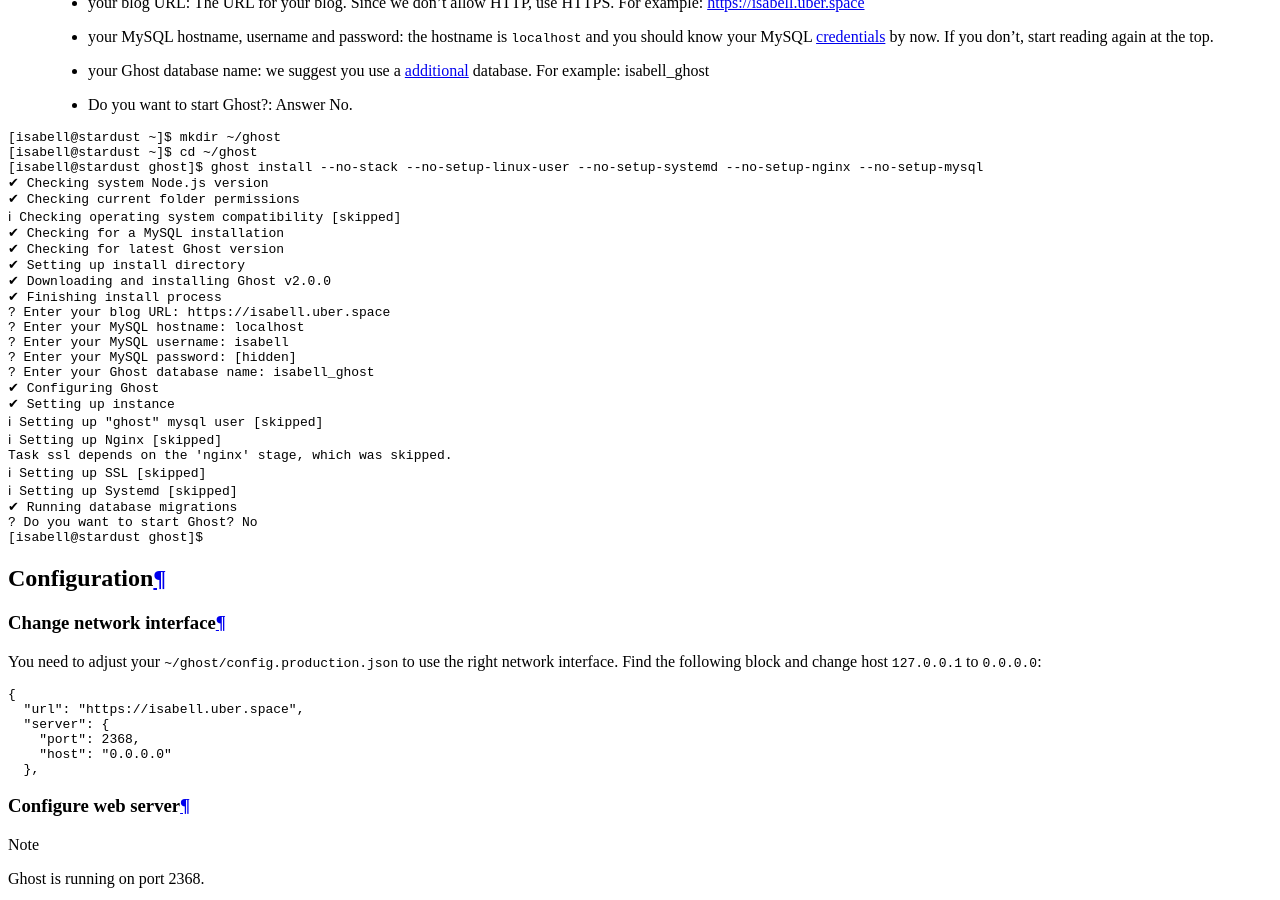
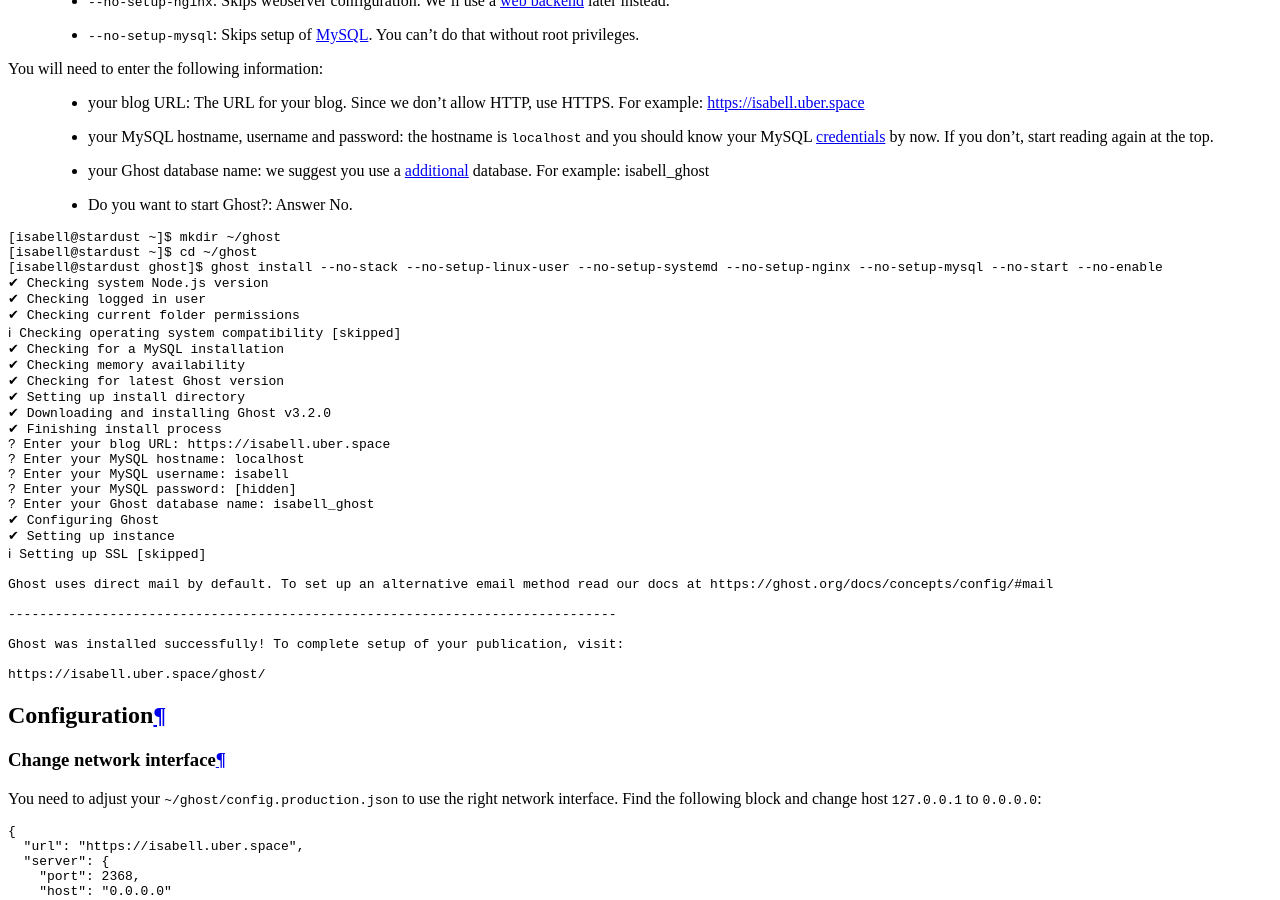
Before and after one commit to Uberspace/lab, a Sphinx documentation site: the page built from source/guide_ghost.rst, in a window 1280 px wide and 900 px high, scrolled down 4339 px. Built offline with Sphinx 7.4.7 and the Read the Docs theme 2.0.0, drawn with Linux system fonts in a browser that asks for light colours.

Commit message:
update ghost setup dialog

```diff
--- a/source/guide_ghost.rst
+++ b/source/guide_ghost.rst
@@ -87,18 +88,20 @@
   * Do you want to start Ghost?: Answer No.
 
 .. code-block:: console
- :emphasize-lines: 1,2,3,12,13,14,15,16,25
+ :emphasize-lines: 1,2,3,14,16,17,18
 
  [isabell@stardust ~]$ mkdir ~/ghost
  [isabell@stardust ~]$ cd ~/ghost
- [isabell@stardust ghost]$ ghost install --no-stack --no-setup-linux-user --no-setup-systemd --no-setup-nginx --no-setup-mysql
+ [isabell@stardust ghost]$ ghost install --no-stack --no-setup-linux-user --no-setup-systemd --no-setup-nginx --no-setup-mysql --no-start --no-enable
  ✔ Checking system Node.js version
+ ✔ Checking logged in user
  ✔ Checking current folder permissions
  ℹ Checking operating system compatibility [skipped]
  ✔ Checking for a MySQL installation
+ ✔ Checking memory availability
  ✔ Checking for latest Ghost version
  ✔ Setting up install directory
- ✔ Downloading and installing Ghost v2.0.0
+ ✔ Downloading and installing Ghost v3.2.0
  ✔ Finishing install process
  ? Enter your blog URL: https://isabell.uber.space
  ? Enter your MySQL hostname: localhost
@@ -107,14 +110,16 @@
  ? Enter your Ghost database name: isabell_ghost
  ✔ Configuring Ghost
  ✔ Setting up instance
- ℹ Setting up "ghost" mysql user [skipped]
- ℹ Setting up Nginx [skipped]
- Task ssl depends on the 'nginx' stage, which was skipped.
  ℹ Setting up SSL [skipped]
- ℹ Setting up Systemd [skipped]
- ✔ Running database migrations
- ? Do you want to start Ghost? No
- [isabell@stardust ghost]$
+
+ Ghost uses direct mail by default. To set up an alternative email method read our docs at https://ghost.org/docs/concepts/config/#mail
+
+ ------------------------------------------------------------------------------
+
+ Ghost was installed successfully! To complete setup of your publication, visit:
+
+ https://isabell.uber.space/ghost/
+
 
 Configuration
 =============
```
Also changed, not shown: other parts of source/guide_ghost.rst (+1 -0 lines).
